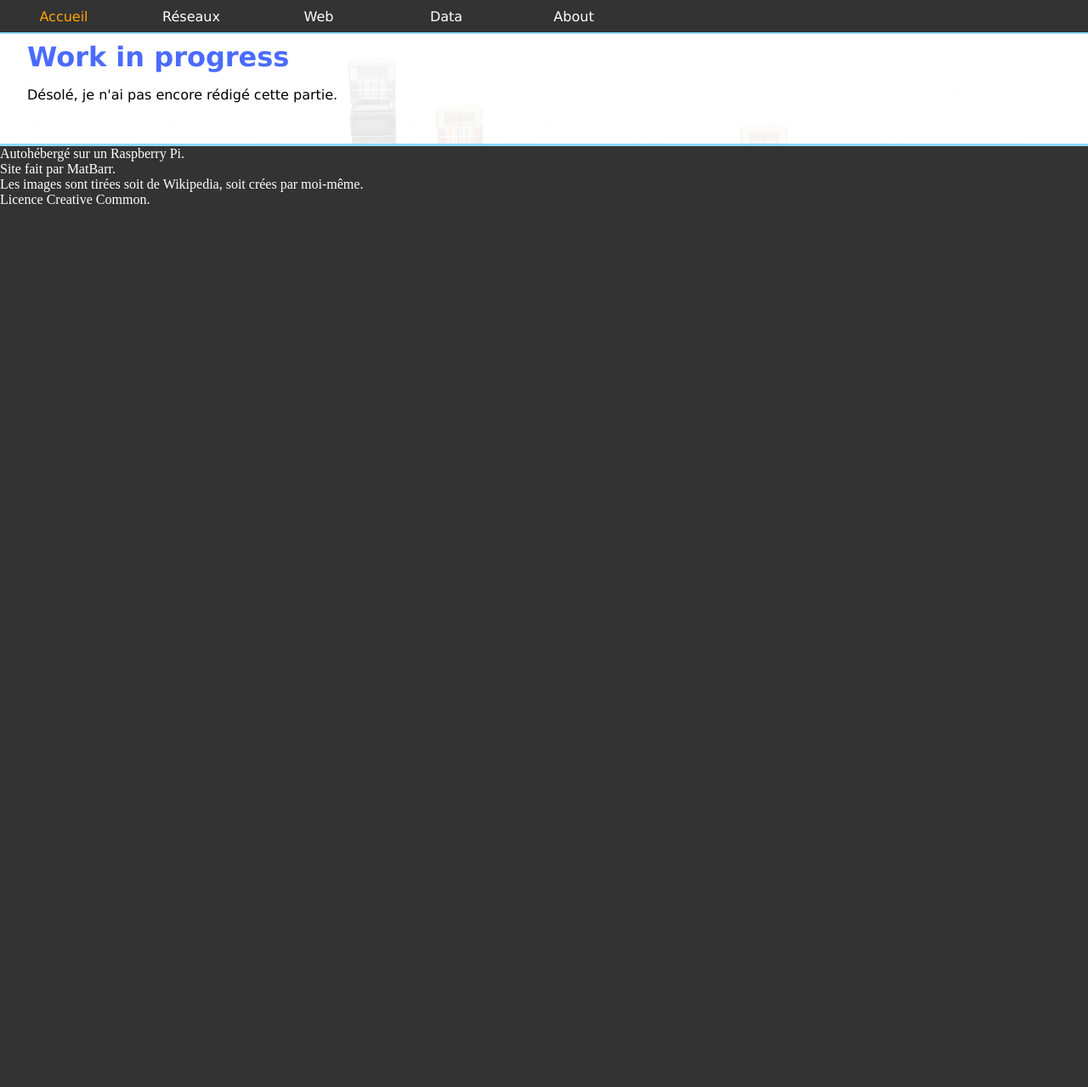
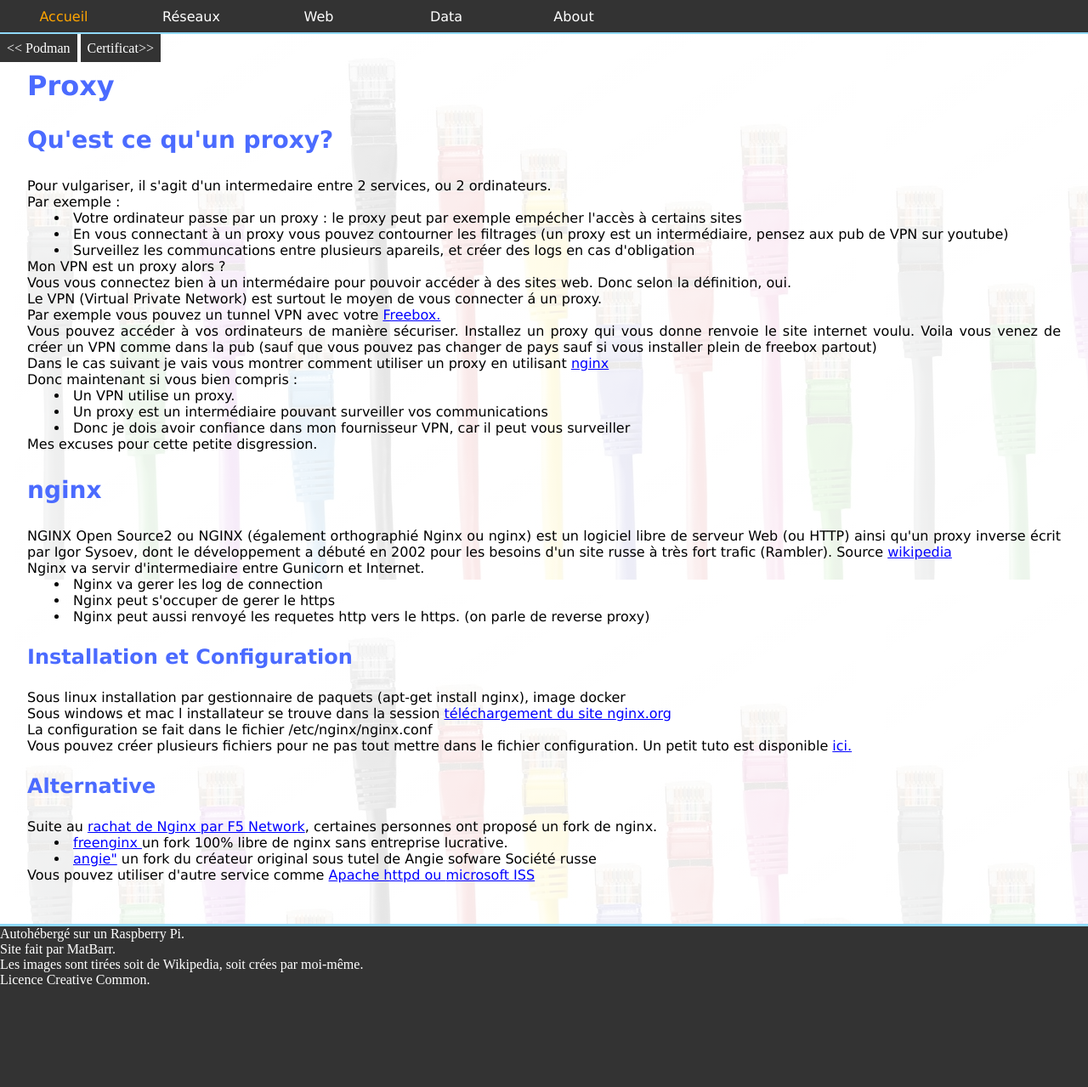
Before and after one commit to barrmath/piweb, a Flask app: page /reseaux/Proxy/ in a window 1280 px wide. Shown: the top 1279 px of the page at 85% size. Before the commit the page ends 240 px from the top, so only its background shows below. Run offline with Flask 3, Linux system fonts and the light colour scheme; style sheets or scripts are compiled from the project's sources.

Commit message:
ajout de la page proxy WIP

```diff
--- a/web_app/templates/reseaux/proxy.html
+++ b/web_app/templates/reseaux/proxy.html
@@ -8,9 +8,68 @@
 <h2>Qu'est ce qu'un proxy? </h2>
 
 
-<h3>ngynx</h3>
+<p>Pour vulgariser, il s'agit d'un intermedaire entre 2 services, ou 2 ordinateurs.</p>
+<p>Par exemple :</p>
+<ul>
+    <li>Votre ordinateur passe par un proxy : le proxy peut par exemple empécher l'accès à certains sites</li>
+    <li>En vous connectant à un proxy vous pouvez contourner les filtrages (un proxy est un intermédiaire, pensez aux pub de VPN sur youtube)</li>
+    <li>Surveillez les communcations entre plusieurs apareils, et créer des logs en cas d'obligation</li>
+</ul>
+
+<p>Mon VPN est un proxy alors ?</p>
+<p>Vous vous connectez bien à un intermédaire pour pouvoir accéder à des sites web. Donc selon la définition, oui.</p>
+<p>Le VPN (Virtual Private Network) est surtout le moyen de vous connecter á un proxy.</p>
+<p>Par exemple vous pouvez un tunnel VPN avec votre <a href="https://www.actusfree.fr/vpn-freebox/", target="_blank">Freebox.</a></p>
+<p>Vous pouvez accéder à vos ordinateurs de manière sécuriser. Installez un proxy qui vous donne renvoie le site internet voulu.
+    Voila vous venez de créer un VPN comme dans la pub (sauf que vous pouvez pas changer de pays sauf si vous installer plein de freebox partout)</p>
+<p>Dans le cas suivant je vais vous montrer comment utiliser un proxy en utilisant <a href="https://nginx.org/en/" target="_blank">nginx</a></p>
+<p>Donc maintenant si vous bien compris :</p>
+<ul>
+    <li>Un VPN utilise un proxy.</li>
+    <li>Un proxy est un intermédiaire pouvant surveiller vos communications</li>
+    <li>Donc je dois avoir confiance dans mon fournisseur VPN, car il peut vous surveiller</li>
+</ul>
+<p>Mes excuses pour cette petite disgression.</p>
+
+<h2>nginx</h2>
 
 
-<h2>configuration reverse proxy</h2>
+<p>NGINX Open Source2 ou NGINX (également orthographié Nginx ou nginx) est un logiciel libre de serveur Web (ou HTTP)
+    ainsi qu'un proxy inverse écrit par Igor Sysoev, dont le développement a débuté en 2002 pour les besoins d'un site russe
+    à très fort trafic (Rambler). Source <a href="https://fr.wikipedia.org/wiki/NGINX", target="_blank">wikipedia</a>
+</p>
 
+<p>Nginx va servir d'intermediaire entre Gunicorn et Internet.</p>
+<ul>
+    <li>Nginx va gerer les log de connection</li>
+    <li>Nginx peut s'occuper de gerer le https</li>
+    <li>Nginx peut aussi renvoyé les requetes http vers le https. (on parle de reverse proxy)</li>
+</ul>
+
+<h3>Installation et Configuration</h3>
+
+<p>Sous linux installation par gestionnaire de paquets (apt-get install nginx), image docker</p>
+<p>Sous windows et mac l installateur se trouve dans la session
+    <a href="https://nginx.org/en/download.html", target="_blank">téléchargement du site nginx.org</a>
+</p>
+<p>La configuration se fait dans le fichier /etc/nginx/nginx.conf</p>
+<p>Vous pouvez créer plusieurs fichiers pour ne pas tout mettre dans le fichier configuration.
+    Un petit tuto est disponible <a href="https://www.malekal.com/nginx-comment-activer-un-site-avec-sites-enabled-ou-nginx-modsite/", target="_blank">ici.</a>
+</p>
+
+
+<h3>Alternative</h3>
+
+<p>Suite au <a href="https://www.lemagit.fr/actualites/252459426/
+    Nginx-tombe-dans-le-giron-de-F5-Networks-pour-670-millions-de-dollars" target="_blank">
+rachat de Nginx par F5 Network</a>, certaines personnes ont proposé un fork de nginx.
+</p>
+<ul>
+    <li><a href="https://freenginx.org/", target="_blank">freenginx </a>un fork 100% libre de nginx sans entreprise lucrative.</li>
+    <li><a href="https://en.angie.software/", target="_blank">angie"</a> un fork du créateur original sous tutel de Angie sofware Société russe</li>
+</ul>
+<p>
+    Vous pouvez utiliser d'autre service comme <a href="https://httpd.apache.org/", target="_blank">Apache httpd
+        ou <a href="https://learn.microsoft.com/fr-fr/iis/get-started/introduction-to-iis/iis-web-server-overview" target="_blank">microsoft ISS</a>
+</p>
 {% endblock %}
--- a/web_app/views.py
+++ b/web_app/views.py
@@ -46,7 +46,7 @@ def Kube():
 
 @app.route("/reseaux/Proxy/", methods=["GET", "POST"])
 def Proxy():
-    return render_template("encours.html", menu=app.menu, page="reseaux",next="",last="")
+    return render_template("reseaux/proxy.html", menu=app.menu, page="reseaux",next=app.menu[1][5],last=app.menu[2][6])
 
 
 @app.route("/reseaux/Certificat/", methods=["GET", "POST"])
@@ -89,7 +89,7 @@ def Gunicorn():
 
 @app.route("/web/podman/", methods=["GET", "POST"])
 def Podman():
-    return render_template("web/podman.html", menu=app.menu, page="web",next=app.menu[1][5],last=app.menu[2][5])
+    return render_template("web/podman.html", menu=app.menu, page="web",next=app.menu[1][4],last=app.menu[2][5])
 
 
 ####################################################### Partie DATA  ##################################################################
```
Also changed, not shown: 1 other file.
